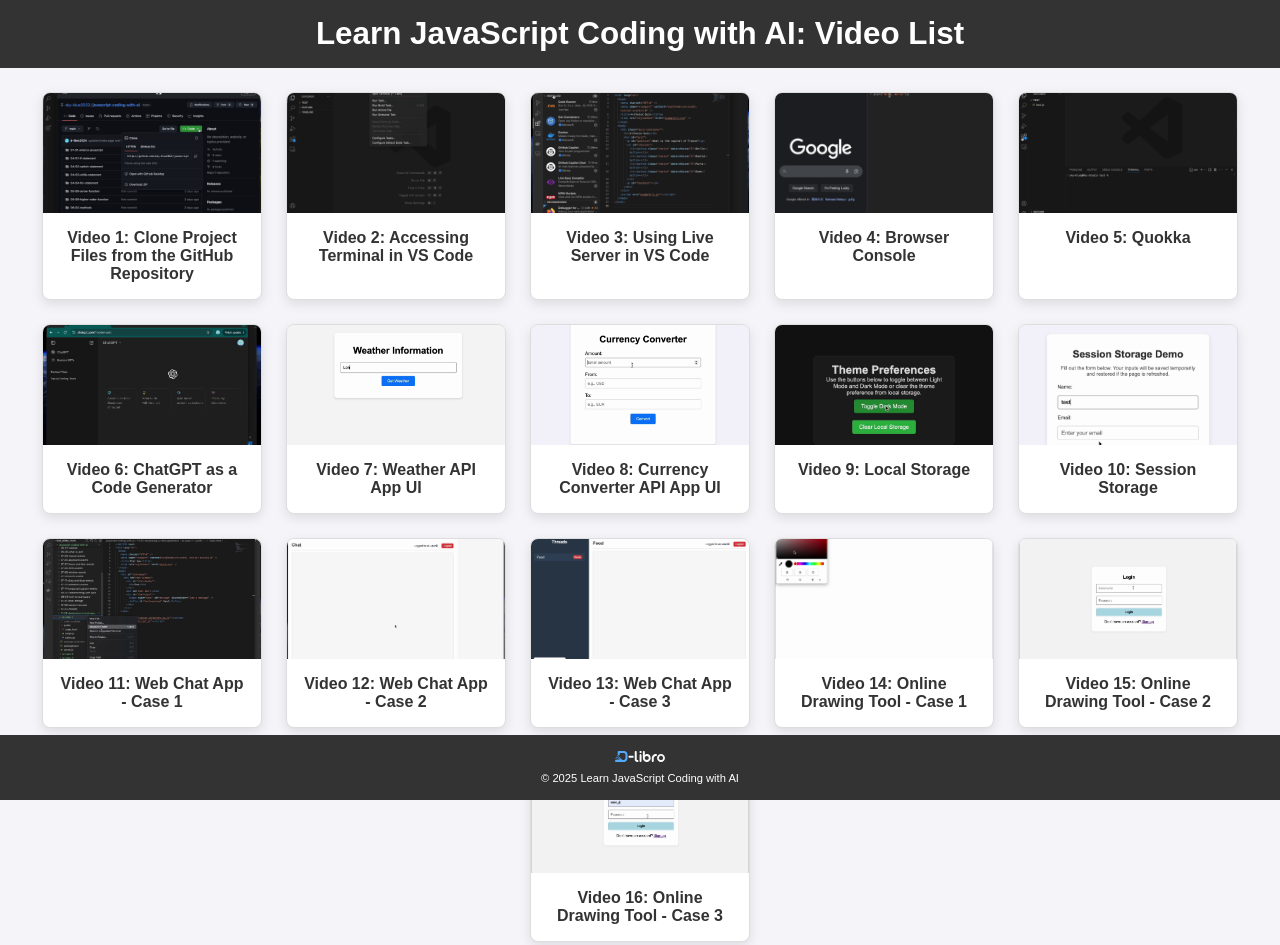
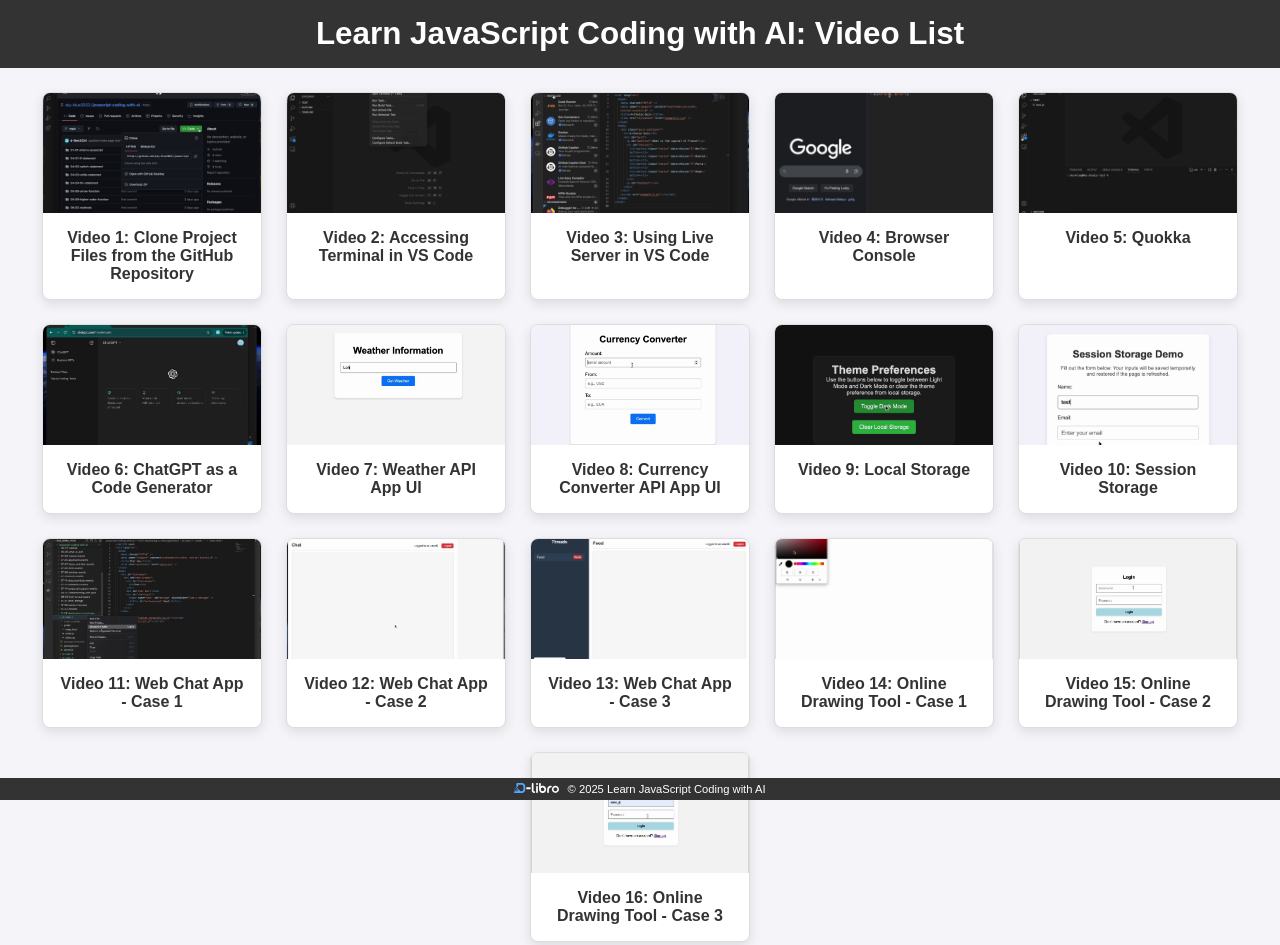
Before and after one commit to sky-blue2022/javascript-coding-with-ai-video-pages, a plain HTML site: page index.html in a window 1280 px wide. Shown: the top 945 px of the page. Drawn offline with Linux system fonts and the light colour scheme.

Commit message:
updated footer and video CSS

```diff
--- a/index.html
+++ b/index.html
@@ -141,12 +141,14 @@
       </div>
     </section>
     <footer>
-      <img
-        src="d-libro-logo-dark-mode-without-bg.svg"
-        alt="Logo"
-        class="footer-logo"
-      />
-      <p>&copy; 2025 Learn JavaScript Coding with AI</p>
+      <p>
+        <img
+          src="d-libro-logo-dark-mode-without-bg.svg"
+          alt="Logo"
+          class="footer-logo"
+        />
+        &copy; 2025 Learn JavaScript Coding with AI
+      </p>
     </footer>
   </body>
 </html>
--- a/video.css
+++ b/video.css
@@ -99,12 +99,12 @@ header h1 {
   flex-direction: column;
   align-items: center;
   justify-content: center;
-  padding: 2rem;
+  padding: 10px;
   flex: 1; /* Ensures video section takes up available space */
 }
 
 .video-detail video {
-  width: 80%;
+  width: 90%;
   max-width: 700px;
   height: auto;
   max-height: 70vh;
@@ -114,7 +114,7 @@ header h1 {
 
 /* Back to Home button */
 .navigation-buttons {
-  margin-top: 1.5rem;
+  margin-top: 10px;
   display: flex;
   justify-content: center;
 }
@@ -140,16 +140,20 @@ footer {
   font-size: 0.7rem;
   color: #fff;
   text-align: center;
-  padding: 1rem;
+  padding: 5px;
   position: fixed;
   bottom: 0;
   width: 100%;
+  display: flex;
+  align-items: center;
+  justify-content: center;
+  margin: auto;
 }
 
 .footer-logo {
   width: 50px;
   height: auto;
-  margin-bottom: 0.5rem;
+  padding-right: 5px;
 }
 
 /* Responsive layout adjustments for mobile screens */
```
